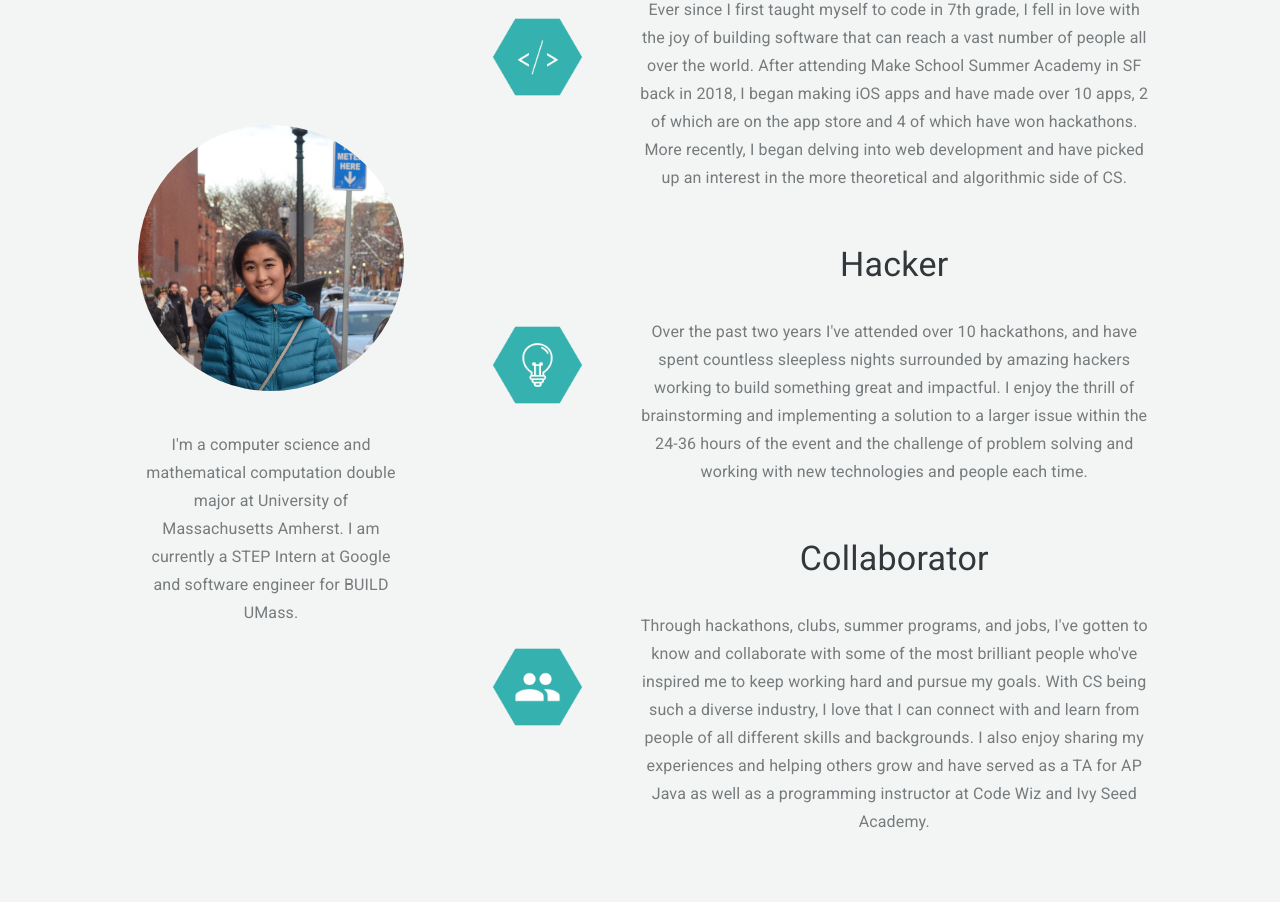
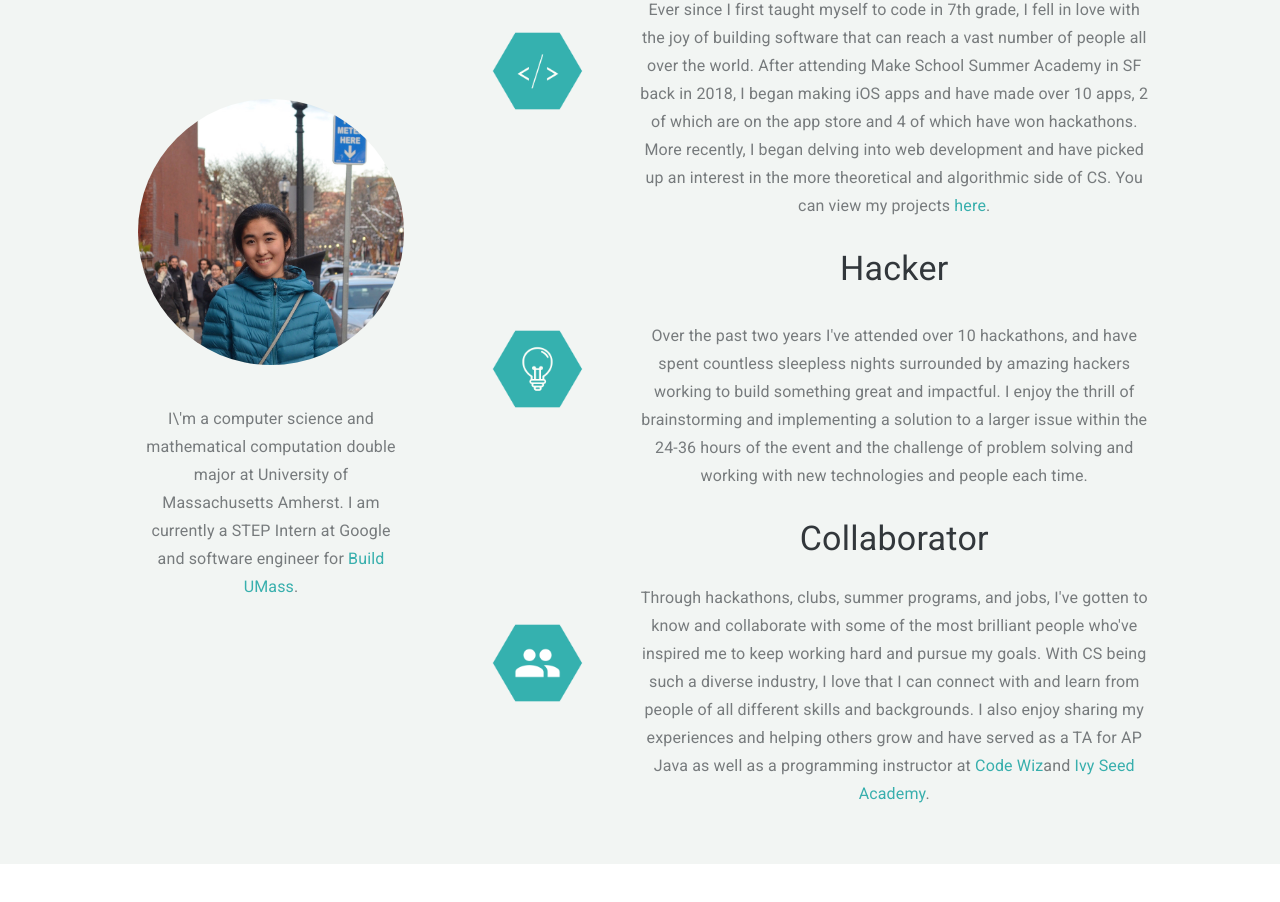
Before and after one commit to emaohn/my-website, a React (Create React App) app: page / in a window 1280 px wide. Shown: the part 1038-1940 px from the top of the page. After the commit the page ends 1902 px from the top, so only its background shows below. Built offline with nearby package versions, Linux system fonts and the light colour scheme.

Commit message:
Refactored text, added links, more formatting fixes

```diff
--- a/src/components/About.js
+++ b/src/components/About.js
@@ -1,5 +1,5 @@
 import React from 'react'
-import {Typography, Box, Container, Grid, Paper, Button} from '@material-ui/core';
+import {Link, Typography, Box, Container, Grid, Paper, Button} from '@material-ui/core';
 import { ThemeProvider } from '@material-ui/styles';
 import theme from '../theme'
 import MeComponent from './MeComponent'
@@ -34,7 +34,7 @@ export default function About() {
                                 <Box my={5} px={1} justifyContent='center'>
                                     <Typography gutterBottom variant='subtitle1'>
                                         <Box className='subtext'>
-                                            {text.blurb}
+                                            I\'m a computer science and mathematical computation double major at University of Massachusetts Amherst. I am currently a STEP Intern at Google and software engineer for <Link href='https://buildumass.com/'>Build UMass</Link>.
                                         </Box>
                                     </Typography>
                                 </Box>
--- /dev/null
+++ b/src/components/AboutText.js
@@ -0,0 +1,45 @@
+import React from 'react'
+import {Link, Typography, Box, Container, Grid, Paper, Button} from '@material-ui/core';
+
+export default function AboutText(props) {
+    switch(props.img) {
+        case 'Developer':
+            return (
+                <Box textAlign='center'>
+                    <Typography variant='h4'><Box mb={4}>{props.img}</Box></Typography>
+                        <Typography variant='subtitle1'>
+                            <Box className='subtext'>{props.text}
+                            Ever since I first taught myself to code in 7th grade, I fell in love with the joy of building software that can reach a vast number of people all over the world. After attending Make School Summer Academy in SF back in 2018, I began making iOS apps and have made over 10 apps, 2 of which are on the app store and 4 of which have won hackathons. More recently, I began delving into web development and have picked up an interest in the more theoretical and algorithmic side of CS. You can view my projects <Link href='#'>here</Link>.
+                            </Box>
+                        </Typography>
+                </Box>
+            );
+            break;
+        case 'Hacker':
+            return(
+                <Box textAlign='center'>
+                    <Typography variant='h4'><Box mb={4}>{props.img}</Box></Typography>
+                    <Typography variant='subtitle1'>
+                        <Box className='subtext'>
+                        Over the past two years I've attended over 10 hackathons, and have spent countless sleepless nights surrounded by amazing hackers working to build something great and impactful. I enjoy the thrill of brainstorming and implementing a solution to a larger issue within the 24-36 hours of the event and the challenge of problem solving and working with new technologies and people each time.
+                        </Box>
+                    </Typography>
+                </Box>
+            )
+            break;
+        case 'Collaborator':
+            return(
+                <Box textAlign='center'>
+                    <Typography variant='h4'><Box mb={3}>{props.img}</Box></Typography>
+                    <Typography variant='subtitle1'>
+                        <Box className='subtext'>{props.text}
+                        Through hackathons, clubs, summer programs, and jobs, I've gotten to know and collaborate with some of the most brilliant people who've inspired me to keep working hard and pursue my goals. With CS being such a diverse industry, I love that I can connect with and learn from people of all different skills and backgrounds. I also enjoy sharing my experiences and helping others grow and have served as a TA for AP Java as well as a programming instructor at <Link href='https://thecodewiz.com/westford-ma/'>Code Wiz</Link>and <Link href='https://www.ivy-seed.com/' rel="noopener" rel="noreferrer">Ivy Seed Academy</Link>.
+                        </Box>
+                    </Typography>
+                </Box>
+            )
+            break;
+        default:
+            break;
+    }
+}
--- a/src/components/MeComponent.js
+++ b/src/components/MeComponent.js
@@ -3,22 +3,19 @@ import {Typography, Box, Container, Grid, Paper, Button} from '@material-ui/core
 import { ThemeProvider } from '@material-ui/styles';
 import theme from '../theme'
 import AboutIcon from './AboutIcon'
+import AboutText from './AboutText'
 
-export default function(props) {
-    let img = '../static/idea.png';
+export default function MeComponent(props) {
     return(
         <div>
             <ThemeProvider theme={theme}>
-                <Box mb={5}>
+                <Box mb={2}>
                     <Grid container spacing={3}>
                         <Grid container justify='center' alignItems='center' item xs={12} md={3} lg={3}>
                             <AboutIcon img={props.img} />
                         </Grid>
-                        <Grid item xs s md >
-                            <Box textAlign='center'>
-                                <Typography variant='h4'><Box mb={4}>{props.img}</Box></Typography>
-                                <Typography variant='subtitle1'><Box className='subtext'>{props.text}</Box></Typography>
-                            </Box>
+                        <Grid item xs s md>
+                            <AboutText img={props.img} />
                         </Grid>
                     </Grid>
                 </Box>
```
